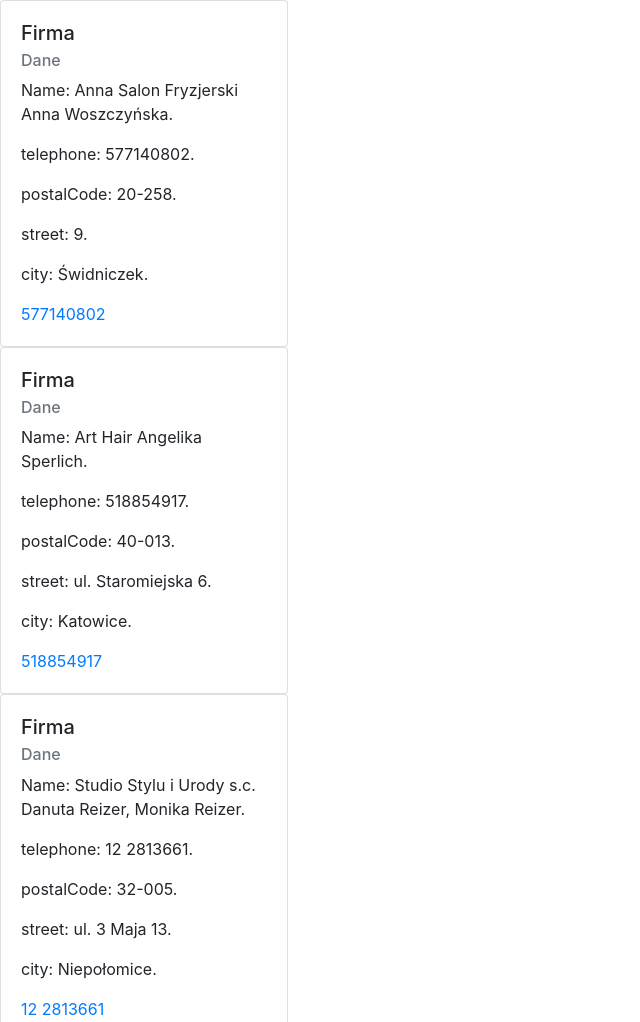
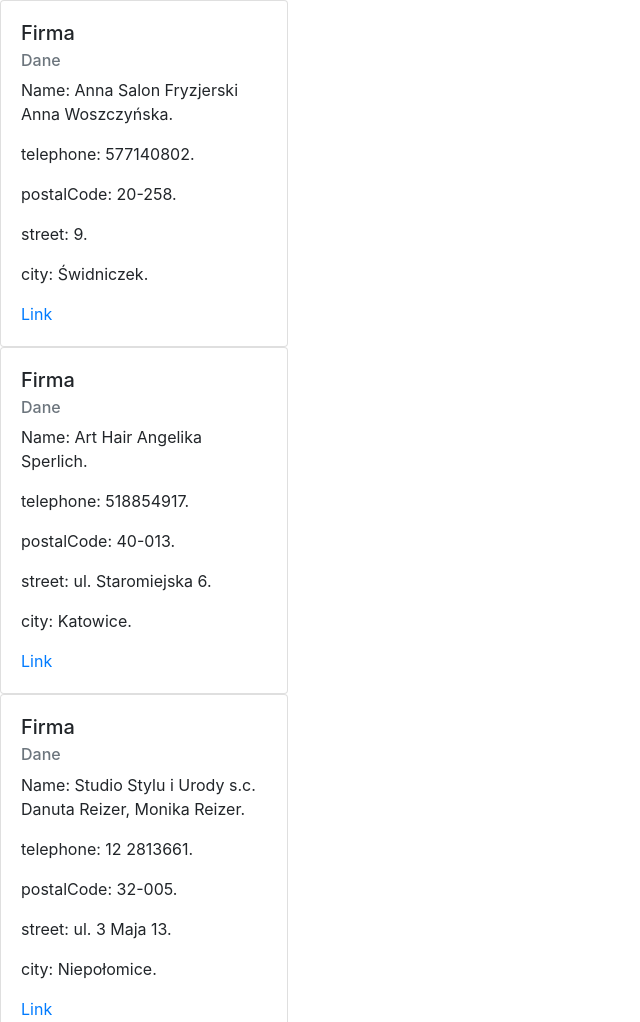
Before and after one commit to BKlaudiusz/vCardScraper, a plain HTML site: page index.html in a window 1280 px wide. Shown: the top 1022 px of the page, without its empty margins (0-640 px from the left). Drawn offline with nearby package versions, Linux system fonts and the light colour scheme.

Commit message:
update index.html

```diff
--- a/index.html
+++ b/index.html
@@ -17,7 +17,7 @@
         <p>postalCode: <span>20-258</span>.</p>
         <p>street: <span>9</span>.</p>
         <p>city: <span>Świdniczek</span>.</p>
-        <a href="http://localhost:8080/src/main/resources/card/577140802.vcf"><span>577140802</span></a>
+        <a href="http://localhost:8080/src/main/resources/card/577140802.vcf"><span>Link</span></a>
 
     </div>
 </div>
@@ -31,7 +31,7 @@
         <p>postalCode: <span>40-013</span>.</p>
         <p>street: <span>ul. Staromiejska 6</span>.</p>
         <p>city: <span>Katowice</span>.</p>
-        <a href="http://localhost:8080/src/main/resources/card/518854917.vcf"><span>518854917</span></a>
+        <a href="http://localhost:8080/src/main/resources/card/518854917.vcf"><span>Link</span></a>
 
     </div>
 </div>
@@ -45,7 +45,7 @@
         <p>postalCode: <span>32-005</span>.</p>
         <p>street: <span>ul. 3 Maja 13</span>.</p>
         <p>city: <span>Niepołomice</span>.</p>
-        <a href="http://localhost:8080/src/main/resources/card/12%202813661.vcf"><span>12 2813661</span></a>
+        <a href="http://localhost:8080/src/main/resources/card/12%202813661.vcf"><span>Link</span></a>
 
     </div>
 </div>
@@ -59,7 +59,7 @@
         <p>postalCode: <span>01-010</span>.</p>
         <p>street: <span>ul. Nowolipki 27</span>.</p>
         <p>city: <span>Warszawa</span>.</p>
-        <a href="http://localhost:8080/src/main/resources/card/781869495.vcf"><span>781869495</span></a>
+        <a href="http://localhost:8080/src/main/resources/card/781869495.vcf"><span>Link</span></a>
 
     </div>
 </div>
@@ -73,7 +73,7 @@
         <p>postalCode: <span>05-230</span>.</p>
         <p>street: <span>ul. Moniuszki 16</span>.</p>
         <p>city: <span>Wołomin</span>.</p>
-        <a href="http://localhost:8080/src/main/resources/card/516106264.vcf"><span>516106264</span></a>
+        <a href="http://localhost:8080/src/main/resources/card/516106264.vcf"><span>Link</span></a>
 
     </div>
 </div>
@@ -87,7 +87,7 @@
         <p>postalCode: <span>08-400</span>.</p>
         <p>street: <span>ul. Jana Pawła II 31</span>.</p>
         <p>city: <span>Garwolin</span>.</p>
-        <a href="http://localhost:8080/src/main/resources/card/506931952.vcf"><span>506931952</span></a>
+        <a href="http://localhost:8080/src/main/resources/card/506931952.vcf"><span>Link</span></a>
 
     </div>
 </div>
@@ -101,7 +101,7 @@
         <p>postalCode: <span>87-300</span>.</p>
         <p>street: <span>ul. Kopernika 2/3</span>.</p>
         <p>city: <span>Brodnica</span>.</p>
-        <a href="http://localhost:8080/src/main/resources/card/609341815.vcf"><span>609341815</span></a>
+        <a href="http://localhost:8080/src/main/resources/card/609341815.vcf"><span>Link</span></a>
 
     </div>
 </div>
@@ -115,7 +115,7 @@
         <p>postalCode: <span>00-085</span>.</p>
         <p>street: <span>ul. Bielańska 4</span>.</p>
         <p>city: <span>Warszawa</span>.</p>
-        <a href="http://localhost:8080/src/main/resources/card/660702301.vcf"><span>660702301</span></a>
+        <a href="http://localhost:8080/src/main/resources/card/660702301.vcf"><span>Link</span></a>
 
     </div>
 </div>
@@ -129,7 +129,7 @@
         <p>postalCode: <span>87-700</span>.</p>
         <p>street: <span>ul. Słowackiego 2</span>.</p>
         <p>city: <span>Aleksandrów Kujawski</span>.</p>
-        <a href="http://localhost:8080/src/main/resources/card/502961630.vcf"><span>502961630</span></a>
+        <a href="http://localhost:8080/src/main/resources/card/502961630.vcf"><span>Link</span></a>
 
     </div>
 </div>
@@ -143,7 +143,7 @@
         <p>postalCode: <span>38-312</span>.</p>
         <p>street: <span>573</span>.</p>
         <p>city: <span>Ropa</span>.</p>
-        <a href="http://localhost:8080/src/main/resources/card/883170930.vcf"><span>883170930</span></a>
+        <a href="http://localhost:8080/src/main/resources/card/883170930.vcf"><span>Link</span></a>
 
     </div>
 </div>
@@ -157,7 +157,7 @@
         <p>postalCode: <span>40-035</span>.</p>
         <p>street: <span>ul. Plebiscytowa 2</span>.</p>
         <p>city: <span>Katowice</span>.</p>
-        <a href="http://localhost:8080/src/main/resources/card/32%202510181.vcf"><span>32 2510181</span></a>
+        <a href="http://localhost:8080/src/main/resources/card/32%202510181.vcf"><span>Link</span></a>
 
     </div>
 </div>
@@ -171,7 +171,7 @@
         <p>postalCode: <span>05-502</span>.</p>
         <p>street: <span>ul. Mazowiecka 84</span>.</p>
         <p>city: <span>Bobrowiec</span>.</p>
-        <a href="http://localhost:8080/src/main/resources/card/22%207020068.vcf"><span>22 7020068</span></a>
+        <a href="http://localhost:8080/src/main/resources/card/22%207020068.vcf"><span>Link</span></a>
 
     </div>
 </div>
@@ -185,7 +185,7 @@
         <p>postalCode: <span>38-200</span>.</p>
         <p>street: <span>ul. Słowackiego 8</span>.</p>
         <p>city: <span>Jasło</span>.</p>
-        <a href="http://localhost:8080/src/main/resources/card/538100987.vcf"><span>538100987</span></a>
+        <a href="http://localhost:8080/src/main/resources/card/538100987.vcf"><span>Link</span></a>
 
     </div>
 </div>
@@ -199,7 +199,7 @@
         <p>postalCode: <span>81-361</span>.</p>
         <p>street: <span>ul. Władysława IV 23/14</span>.</p>
         <p>city: <span>Gdynia</span>.</p>
-        <a href="http://localhost:8080/src/main/resources/card/58%206223932.vcf"><span>58 6223932</span></a>
+        <a href="http://localhost:8080/src/main/resources/card/58%206223932.vcf"><span>Link</span></a>
 
     </div>
 </div>
@@ -213,7 +213,7 @@
         <p>postalCode: <span>14-200</span>.</p>
         <p>street: <span>ul. Dąbrowskiego 44/1A</span>.</p>
         <p>city: <span>Iława</span>.</p>
-        <a href="http://localhost:8080/src/main/resources/card/882806221.vcf"><span>882806221</span></a>
+        <a href="http://localhost:8080/src/main/resources/card/882806221.vcf"><span>Link</span></a>
 
     </div>
 </div>
@@ -227,7 +227,7 @@
         <p>postalCode: <span>66-400</span>.</p>
         <p>street: <span>ul. Chrobrego 14-15/1</span>.</p>
         <p>city: <span>Gorzów Wielkopolski</span>.</p>
-        <a href="http://localhost:8080/src/main/resources/card/95%207352501.vcf"><span>95 7352501</span></a>
+        <a href="http://localhost:8080/src/main/resources/card/95%207352501.vcf"><span>Link</span></a>
 
     </div>
 </div>
@@ -241,7 +241,7 @@
         <p>postalCode: <span>05-220</span>.</p>
         <p>street: <span>ul. Długa 18/13</span>.</p>
         <p>city: <span>Zielonka</span>.</p>
-        <a href="http://localhost:8080/src/main/resources/card/22%207719952.vcf"><span>22 7719952</span></a>
+        <a href="http://localhost:8080/src/main/resources/card/22%207719952.vcf"><span>Link</span></a>
 
     </div>
 </div>
@@ -255,7 +255,7 @@
         <p>postalCode: <span>59-300</span>.</p>
         <p>street: <span>ul. prym. Stefana Wyszyńskiego 16CD</span>.</p>
         <p>city: <span>Lubin</span>.</p>
-        <a href="http://localhost:8080/src/main/resources/card/601646802.vcf"><span>601646802</span></a>
+        <a href="http://localhost:8080/src/main/resources/card/601646802.vcf"><span>Link</span></a>
 
     </div>
 </div>
@@ -269,7 +269,7 @@
         <p>postalCode: <span>64-330</span>.</p>
         <p>street: <span>ul. Wyzwolenia 20</span>.</p>
         <p>city: <span>Opalenica</span>.</p>
-        <a href="http://localhost:8080/src/main/resources/card/61%204477598.vcf"><span>61 4477598</span></a>
+        <a href="http://localhost:8080/src/main/resources/card/61%204477598.vcf"><span>Link</span></a>
 
     </div>
 </div>
@@ -283,7 +283,7 @@
         <p>postalCode: <span>44-151</span>.</p>
         <p>street: <span>ul. Architektów 38</span>.</p>
         <p>city: <span>Gliwice</span>.</p>
-        <a href="http://localhost:8080/src/main/resources/card/790705390.vcf"><span>790705390</span></a>
+        <a href="http://localhost:8080/src/main/resources/card/790705390.vcf"><span>Link</span></a>
 
     </div>
 </div>
@@ -297,7 +297,7 @@
         <p>postalCode: <span>20-128</span>.</p>
         <p>street: <span>ul. Lwowska 12</span>.</p>
         <p>city: <span>Lublin</span>.</p>
-        <a href="http://localhost:8080/src/main/resources/card/81%207475197.vcf"><span>81 7475197</span></a>
+        <a href="http://localhost:8080/src/main/resources/card/81%207475197.vcf"><span>Link</span></a>
 
     </div>
 </div>
@@ -311,7 +311,7 @@
         <p>postalCode: <span>30-318</span>.</p>
         <p>street: <span>ul. Bałuckiego 18b</span>.</p>
         <p>city: <span>Kraków</span>.</p>
-        <a href="http://localhost:8080/src/main/resources/card/12%203576570.vcf"><span>12 3576570</span></a>
+        <a href="http://localhost:8080/src/main/resources/card/12%203576570.vcf"><span>Link</span></a>
 
     </div>
 </div>
@@ -325,7 +325,7 @@
         <p>postalCode: <span>38-200</span>.</p>
         <p>street: <span>ul. Słowackiego 8</span>.</p>
         <p>city: <span>Jasło</span>.</p>
-        <a href="http://localhost:8080/src/main/resources/card/538100987.vcf"><span>538100987</span></a>
+        <a href="http://localhost:8080/src/main/resources/card/538100987.vcf"><span>Link</span></a>
 
     </div>
 </div>
@@ -339,7 +339,7 @@
         <p>postalCode: <span>84-100</span>.</p>
         <p>street: <span>ul. Klonowa 1</span>.</p>
         <p>city: <span>Gnieżdżewo</span>.</p>
-        <a href="http://localhost:8080/src/main/resources/card/535584949.vcf"><span>535584949</span></a>
+        <a href="http://localhost:8080/src/main/resources/card/535584949.vcf"><span>Link</span></a>
 
     </div>
 </div>
@@ -353,7 +353,7 @@
         <p>postalCode: <span>62-052</span>.</p>
         <p>street: <span>ul. ks. Malinowskiego 9</span>.</p>
         <p>city: <span>Komorniki</span>.</p>
-        <a href="http://localhost:8080/src/main/resources/card/513752729.vcf"><span>513752729</span></a>
+        <a href="http://localhost:8080/src/main/resources/card/513752729.vcf"><span>Link</span></a>
 
     </div>
 </div>
```
Also changed, not shown: src/main/resources/templates/greeting.html (+1 -1 lines).
